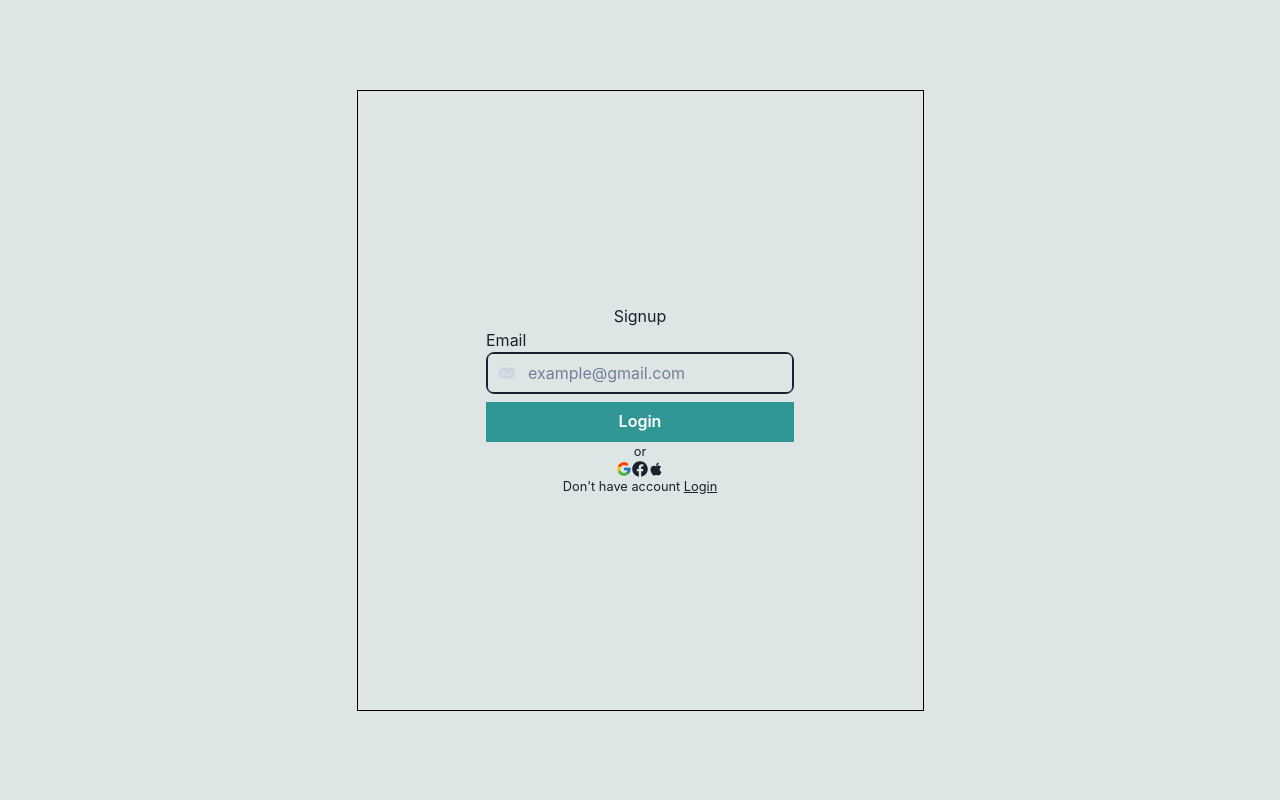
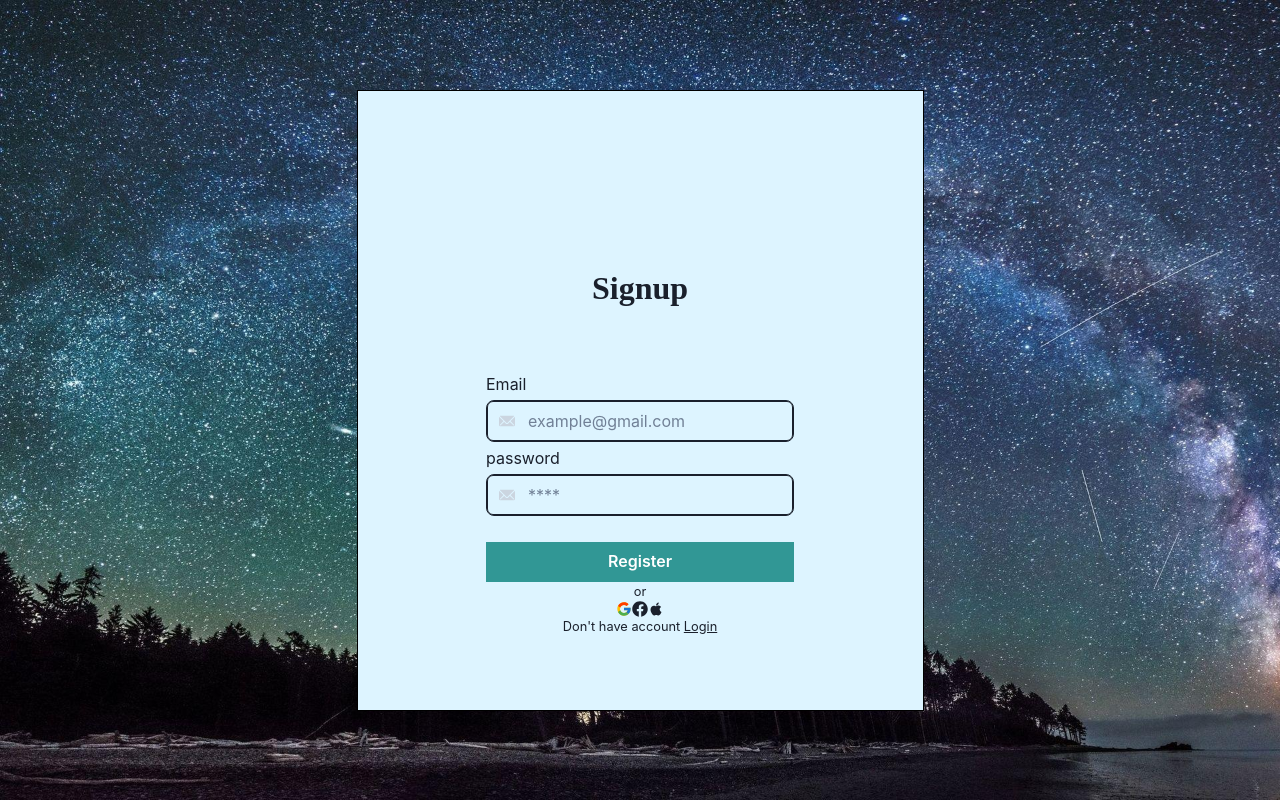
Before and after one commit to IITH-project/Qna, a Next.js app: page /login in a window 1280 px wide. Both pictures are taken after a click on the button "Signup". Built offline with nearby package versions, Linux system fonts and the light colour scheme.

Commit message:
modified login.js and signup.js and styles

```diff
--- a/components/Signup.js
+++ b/components/Signup.js
@@ -1,5 +1,5 @@
 import React, { useState } from 'react'
-import styles from '@/styles/Home.module.css'
+import styles from '@/styles/sign_up.module.css'
 import { Box, Button, Flex, FormControl, Input, InputGroup, InputLeftElement } from '@chakra-ui/react'
 import {EmailIcon,LockIcon} from '@chakra-ui/icons'
 import { FcGoogle } from 'react-icons/fc';
@@ -47,9 +47,10 @@ export default function Signup() {
 
   return (
     <>
-    <h3>Signup</h3>
-    <form onSubmit={handleSubmit}>
-      <Flex flexDirection={'column'}>
+    {/* <img className = {styles.signup_image} src="signup.webp" alt="fb_image"></img> */}
+    <h3 className={styles.label}>Signup</h3>
+    <form className = {styles.form}onSubmit={handleSubmit}>
+      <Flex height={'18vh'} flexDirection={'column'} justifyContent={'space-between'}>
       <label >Email</label>
       <InputGroup border='1px' borderRadius={'8px'} >
           <InputLeftElement
@@ -57,6 +58,14 @@ export default function Signup() {
             children={<EmailIcon color="gray.300" />}
           />
           <Input type="text" placeholder="example@gmail.com" value={email} onChange={e => setemail( e.target.value)} required/>
+        </InputGroup>
+        <label >password</label>
+      <InputGroup border='1px' borderRadius={'8px'} >
+          <InputLeftElement
+            pointerEvents="none"
+            children={<EmailIcon color="gray.300" />}
+          />
+          <Input type="text" placeholder="****" value={password} onChange={e => setpassword( e.target.value)} required/>
         </InputGroup>
     </Flex>
     <Button
@@ -68,7 +77,7 @@ export default function Signup() {
                 mt={'0.5em'}
 
               >
-                Login
+                Register
               </Button>
     </form>
 
--- a/styles/Home.module.css
+++ b/styles/Home.module.css
@@ -7,7 +7,9 @@
 .main_div{
   width: 100vw;
   height: 100vh;
-background-color: #dee6e5;
+  background-image: url("../public/loginbackground.jpg");
+  background-size: cover;
+  /* background-color: #cafafe; */
   /* background: #051511; */
   border-radius: 0px;
     z-index: -1;
@@ -17,6 +19,7 @@ border-radius: 0px;
   }
 
   .form_div{
+    background-color: #ddf4ff;
     border: 1px solid black;
     width: 567px;
     height: 621px;
@@ -24,6 +27,13 @@ border-radius: 0px;
     align-items: center;
     justify-content: center;
     flex-direction: column;
+  }
+   .form{
+      display: flex;
+     padding-bottom: 0px;
+     height:35vh;
+     flex-direction: column;
+     justify-content: space-between;
    }
   .login{
     padding-left: 25px;
@@ -36,6 +46,7 @@ border-radius: 0px;
   }
   .name {
     /* color: #bb957b; */
+    /* padding-bottom: 20px; */
     font-weight: bold;
     display: block;
     width: 150px;
@@ -43,15 +54,20 @@ border-radius: 0px;
     }
     .welcome{
       padding-bottom: 20px;
-    font-weight: bold;
+      font-weight: normal;
       display: block;
-    font-size: 30px;
+      font-size: 40px;
+      font-family: Trajan;
       /* width: 300px; */
     }
   .fb_image{
-  padding-bottom: 30px;
-  /* border-radius: 45%; */
+    /* padding-top: 30px; */
+    height: 35vh;
+    width: auto;
   }
+  /* .credentials{
+    padding-bottom: 50px;
+  } */
   .inline{
     display: inherit;
   }
@@ -79,7 +95,8 @@ border-radius: 0px;
 
 
   .mainPage{
-  background-image: url('/img/front_bac.jpg');
+    /* background-image: url("../public/loginbackground.png"); */
+    background-size: cover;
     position: absolute;
     color: antiquewhite;
     top: 0;
--- /dev/null
+++ b/styles/sign_up.module.css
@@ -0,0 +1,17 @@
+/* .signup_image{
+  size: 10vh;
+} */
+.label{
+    padding-top: 100px;
+     font-size: xx-large;
+     font-weight: bold;
+     font-family: tarjan;
+  }
+  .form{
+      display: flex;
+      margin-top: 30px;
+     padding-top: 30px;
+     height:30vh;
+     flex-direction: column;
+     justify-content: space-between;
+   }
```
Also changed, not shown: public/loginbackground.jpg (added). Lines whose indentation alone changed are shown as unchanged.
